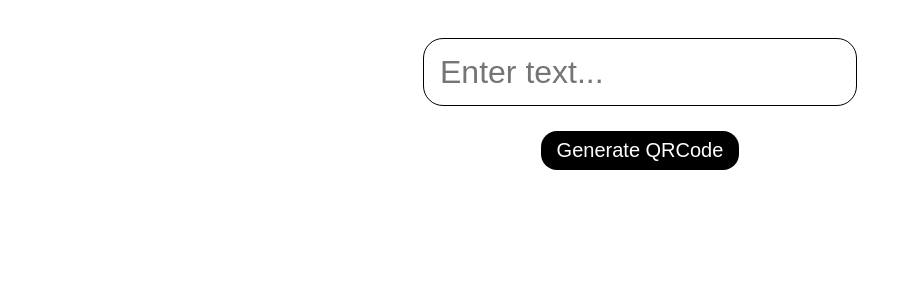
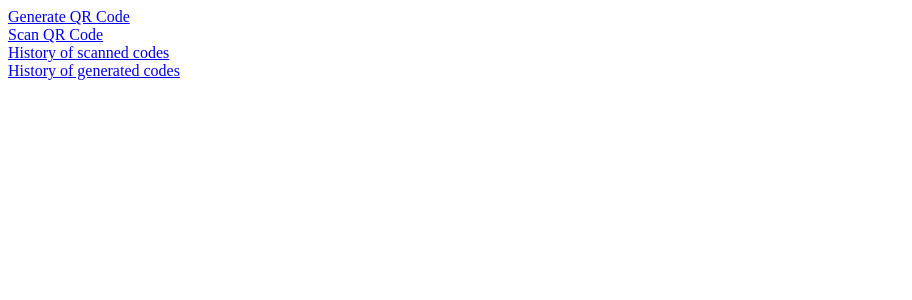
Before and after one commit to Kabuto43/qr-code_react, a React (Vite) app: page / in a window 1280 px wide. Shown: the top 300 px of the page, without its empty margins (0-912 px from the left). Built offline with nearby package versions, Linux system fonts and the light colour scheme.

Commit message:
added scanner, styles for scanner, routing, Navigation, links

```diff
--- a/package.json
+++ b/package.json
@@ -10,9 +10,11 @@
     "preview": "vite preview"
   },
   "dependencies": {
+    "@yudiel/react-qr-scanner": "^2.0.4",
     "qrcode.react": "^3.1.0",
     "react": "^18.3.1",
-    "react-dom": "^18.3.1"
+    "react-dom": "^18.3.1",
+    "react-router-dom": "^6.24.0"
   },
   "devDependencies": {
     "@types/react": "^18.3.3",
--- a/src/Layout.jsx
+++ b/src/Layout.jsx
@@ -1,7 +1,11 @@
 import { QRCodeGenerator } from './QRCodeGenerator'
+import { QRCodeScanner} from './QRCodeScanner'
 
 export const Layout = () => {
 	return (
-		<QRCodeGenerator/>
+		<>
+			{/* <QRCodeGenerator/> */}
+			<QRCodeScanner/>
+		</>
 	)
 }
--- /dev/null
+++ b/src/Navigation.jsx
@@ -0,0 +1,12 @@
+import { Link } from "react-router-dom"
+
+export const Navigation = () => {
+	return (
+		<nav style={{display: 'flex', flexDirection: 'column'}}>
+			<Link to="/generate">Generate QR Code</Link>
+			<Link to="/scan">Scan QR Code</Link>
+			<Link to="/">History of scanned codes</Link>
+			<Link to="/">History of generated codes</Link>
+		</nav>
+	)
+}
--- /dev/null
+++ b/src/QRCodeScanner.jsx
@@ -0,0 +1,29 @@
+import { useState } from "react"
+import { Scanner } from '@yudiel/react-qr-scanner'
+
+import s from './qrCodeScanner.module.css'
+
+export const QRCodeScanner = () => {
+	const [scanned, setScanned] = useState(null)
+
+	const scanHandler = (result) => {
+		setScanned(result[0].rawValue)
+	}
+
+	return (
+		<div className={s.container}>
+			<Scanner
+				allowMultiple
+				onScan={scanHandler}
+				components={{
+					audio: false,
+					finder: false,
+				}}
+				styles={{
+					container: {width: 300}
+				}}
+			/>
+			<p className={s.result}>The result is: {scanned}</p>
+		</div>
+	)
+}
--- a/src/QrCodeGenerator.jsx
+++ b/src/QrCodeGenerator.jsx
@@ -1,7 +1,7 @@
 import { QRCodeSVG } from 'qrcode.react'
 import { useState } from 'react'
 
-import './qrCodeGenerator.css'
+import s from './qrCodeGenerator.module.css'
 
 export const QRCodeGenerator = () => {
     const [value, setValue] = useState("")
@@ -18,19 +18,19 @@ export const QRCodeGenerator = () => {
     }
 
     return (
-        <div className="container">
+        <div className={s.container}>
             <input
-                className="input" type="text"
+                className={s.input} type="text"
                 value={value} onChange={onChangeHandler}
                 placeholder="Enter text..."
             />
 
-            <button className="button" type="button" onClick={onClickHandler}>
+            <button className={s.button} type="button" onClick={onClickHandler}>
                 Generate QRCode
             </button>
 
             {result !== '' && (
-                <div className="qrWrapper">
+                <div className={s.qrWrapper}>
                     <QRCodeSVG value={result} size={200}/>
                 </div>
             )}
--- a/src/main.jsx
+++ b/src/main.jsx
@@ -1,7 +1,29 @@
 import React from 'react'
 import ReactDOM from 'react-dom/client'
-import { Layout } from './Layout'
+import {
+  createBrowserRouter,
+  RouterProvider,
+} from "react-router-dom"
+// import { Layout } from './Layout'
+import { QRCodeGenerator } from './QRCodeGenerator'
+import { QRCodeScanner} from './QRCodeScanner'
+import { Navigation } from "./Navigation"
+
+const router = createBrowserRouter([
+  {
+    path: "/",
+    element: <Navigation/>,
+  },
+  {
+    path: "/generate",
+    element: <QRCodeGenerator/>,
+  },
+  {
+    path: "/scan",
+    element: <QRCodeScanner/>,
+  }
+])
 
 ReactDOM.createRoot(document.getElementById('root')).render(
-  <Layout/>,
+  <RouterProvider router={router}/>,
 )
--- /dev/null
+++ b/src/qrCodeScanner.module.css
@@ -0,0 +1,13 @@
+.container {
+	display: flex;
+	justify-content: center;
+	align-items: center;
+	flex-direction: column;
+	gap: 10px;
+	/* height: 100vh; */
+}
+
+.result {
+	font-size: 20px;
+	margin-bottom: 30px;
+}
```
Also changed, not shown: src/qrCodeGenerator.module.css (renamed from src/qrCodeGenerator.css), 1 other file (tests, documents, lock files or other folders).
